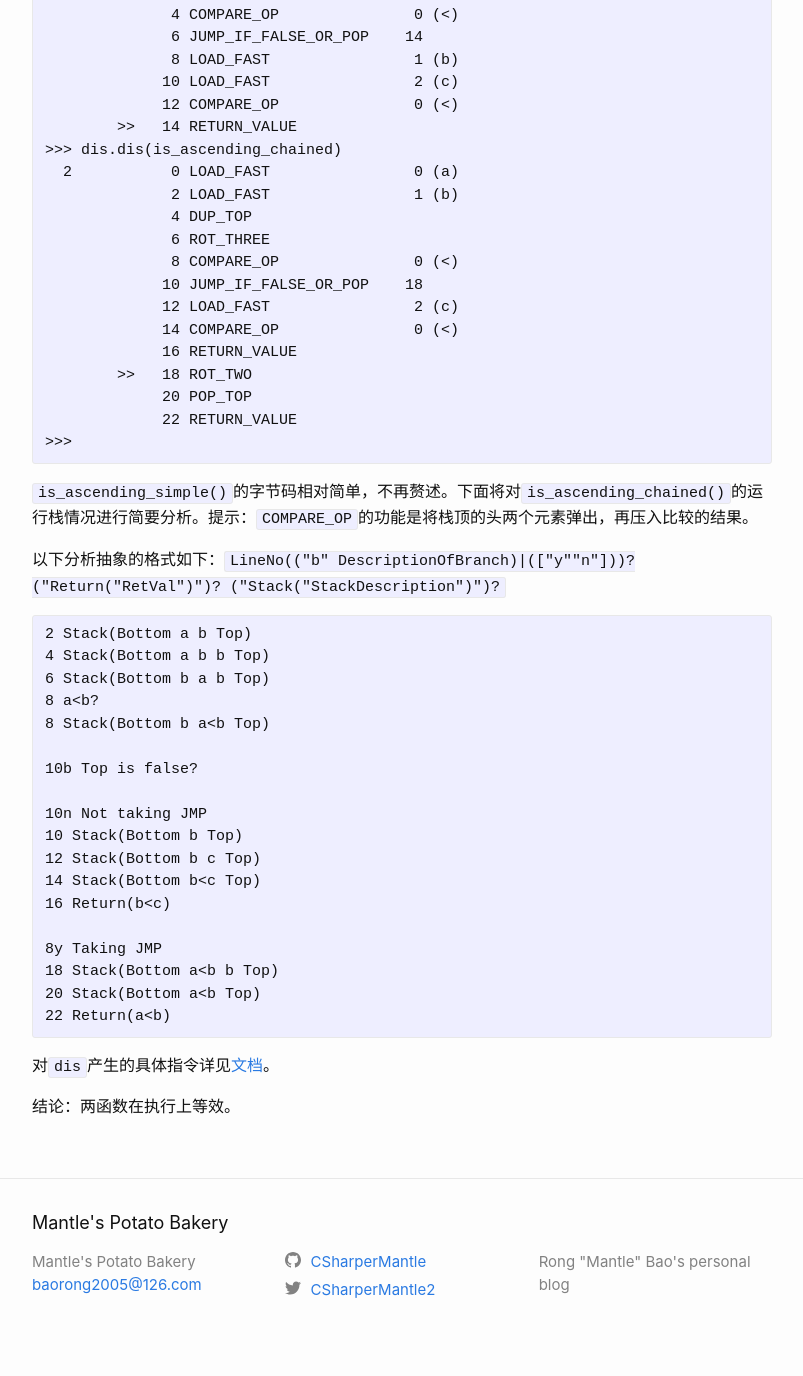
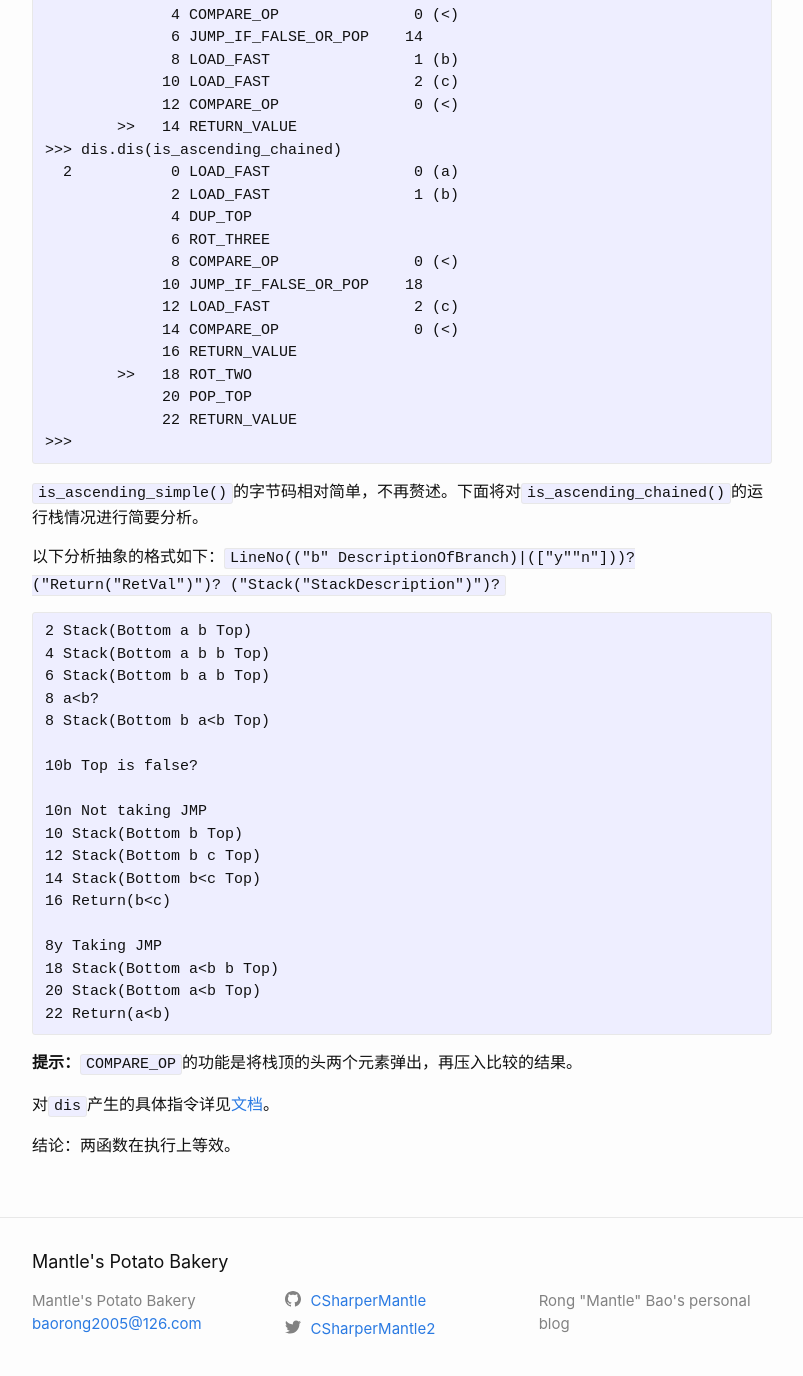
Before and after one commit to CSharperMantle/CSharperMantle.github.io, a Jekyll site: the page built from _posts/2021-09-20-python-notes-chained-comp.md, in a window 1280 px wide and 1400 px high, scrolled down 5919 px. Shown: the top 1376 px of the window, without its empty margins (238-1041 px from the left). Built offline with Jekyll 4.4.1, drawn with Linux system fonts in a browser that asks for light colours; some of the changed lines change nothing that is shown.

Commit message:
Change format

````diff
--- a/_posts/2021-09-20-python-notes-chained-comp.md
+++ b/_posts/2021-09-20-python-notes-chained-comp.md
@@ -283,7 +283,7 @@ dis.dis(is_ascending_chained)
 >>>
 ```
 
-`is_ascending_simple()`的字节码相对简单，不再赘述。下面将对`is_ascending_chained()`的运行栈情况进行简要分析。提示：`COMPARE_OP`的功能是将栈顶的头两个元素弹出，再压入比较的结果。
+`is_ascending_simple()`的字节码相对简单，不再赘述。下面将对`is_ascending_chained()`的运行栈情况进行简要分析。
 
 以下分析抽象的格式如下：`LineNo(("b" DescriptionOfBranch)|(["y""n"]))? ("Return("RetVal")")? ("Stack("StackDescription")")?`
 
@@ -308,6 +308,8 @@ dis.dis(is_ascending_chained)
 22 Return(a<b)
 ```
 
+**提示：**`COMPARE_OP`的功能是将栈顶的头两个元素弹出，再压入比较的结果。
+
 对`dis`产生的具体指令详见[文档](https://docs.python.org/3.8/library/dis.html)。
 
 结论：两函数在执行上等效。
````
